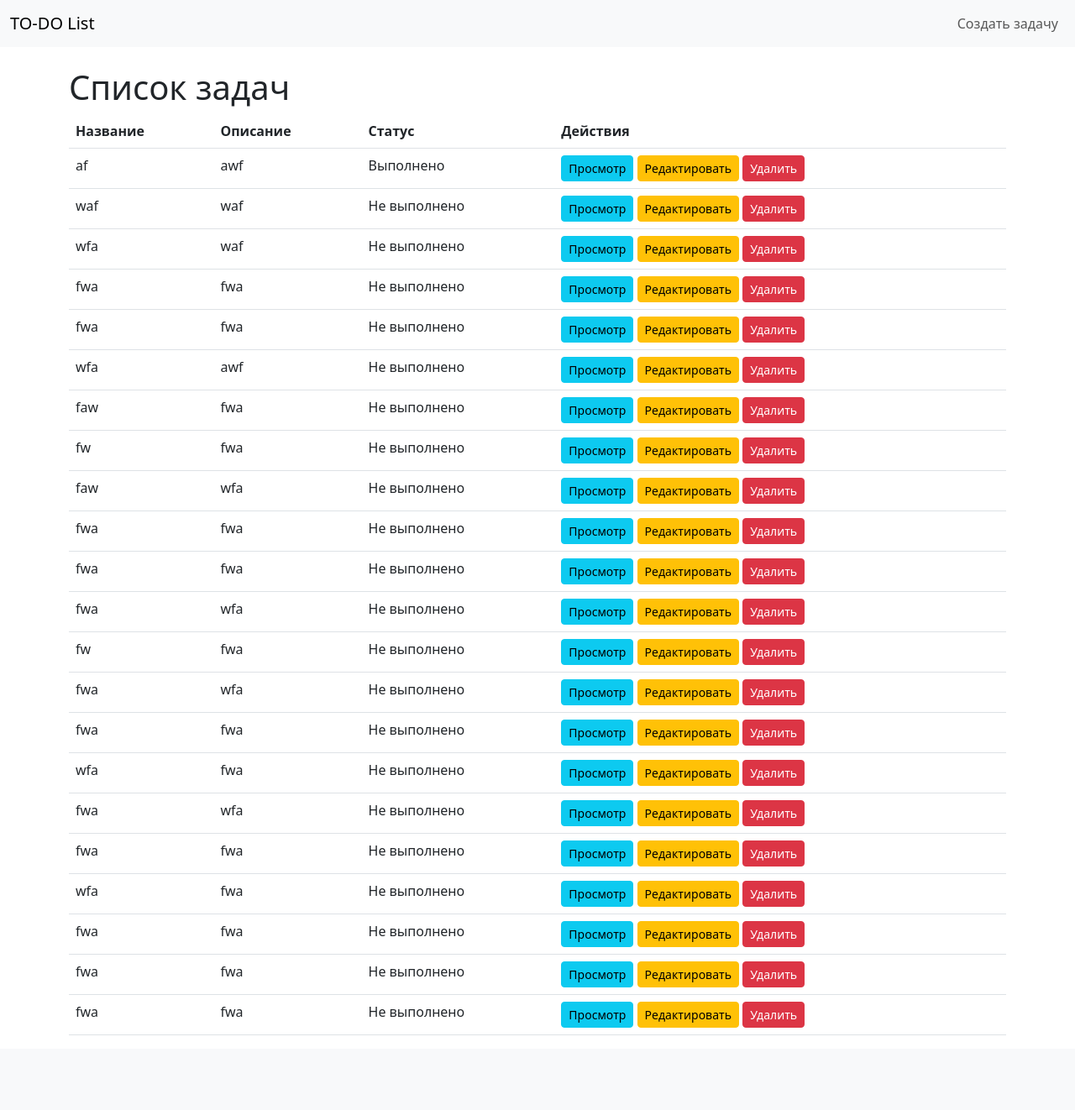
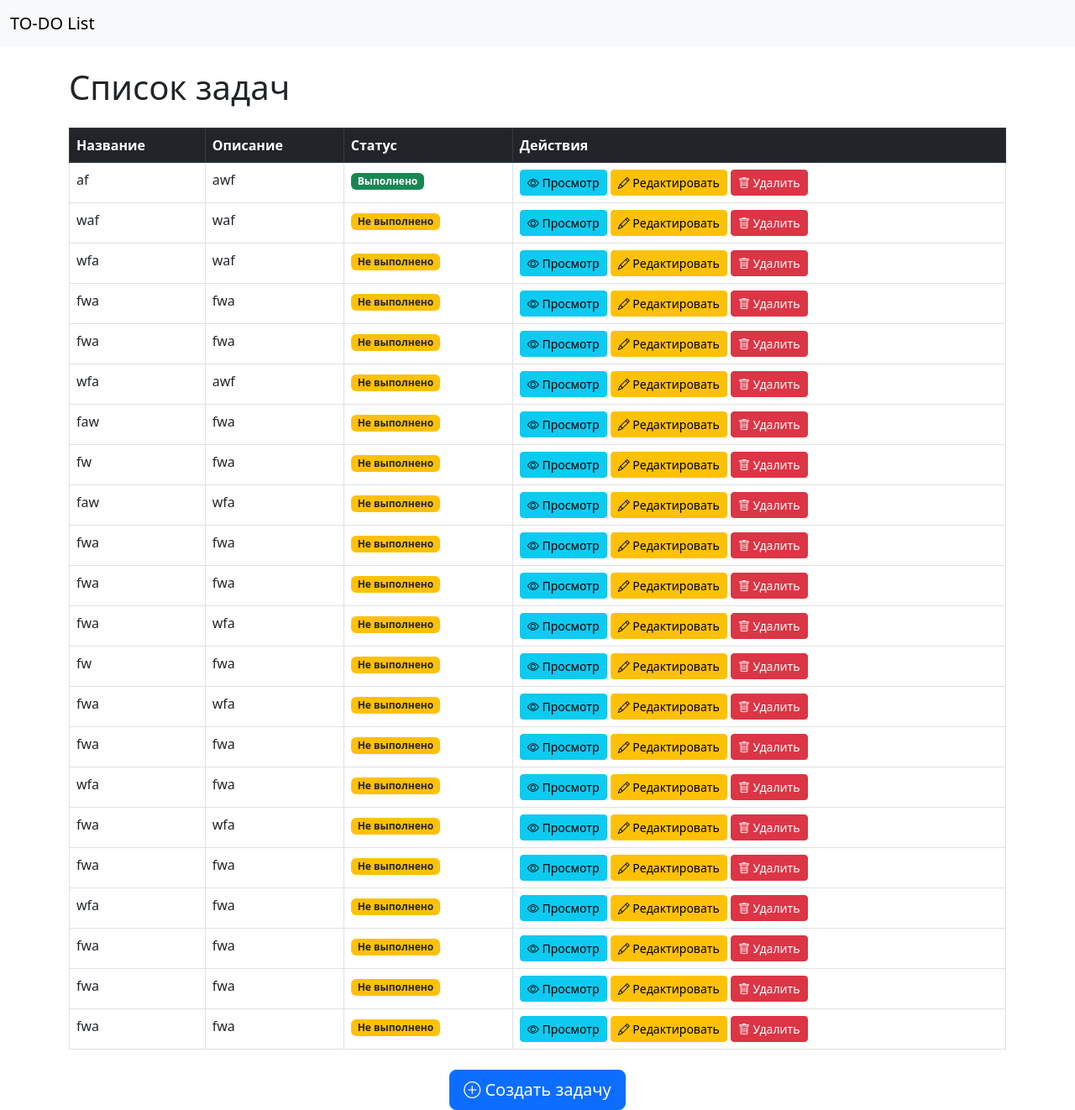
Before and after one commit to kojjadakosti/TO-DO-LIST, a Django app: page / in a window 1280 px wide. Shown: the whole page at 84% size. Before the commit the page ends 1233 px from the top, so only its background shows below. Run offline with Django 4.2, Linux system fonts and the light colour scheme; data comes from the database, SQL or seed files in the repository; both versions use the stored data as it was after the commit.

Commit message:
Доделан основной функционал/Изменен стиль

```diff
--- a/tasks/templates/tasks/base.html
+++ b/tasks/templates/tasks/base.html
@@ -5,14 +5,13 @@
     <meta name="viewport" content="width=device-width, initial-scale=1.0">
     <title>TO-DO List</title>
     <link href="https://cdn.jsdelivr.net/npm/bootstrap@5.3.0/dist/css/bootstrap.min.css" rel="stylesheet">
+    <!-- Подключаем Bootstrap Icons -->
+    <link href="https://cdn.jsdelivr.net/npm/bootstrap-icons@1.10.5/font/bootstrap-icons.css" rel="stylesheet">
 </head>
 <body>
 <nav class="navbar navbar-expand-lg navbar-light bg-light">
     <div class="container-fluid">
         <a class="navbar-brand" href="/">TO-DO List</a>
-        <div class="navbar-nav">
-            <a class="nav-link" href="{% url 'tasks:task_creation' %}">Создать задачу</a>
-        </div>
     </div>
 </nav>
 <div class="container mt-4">
--- a/tasks/templates/tasks/list.html
+++ b/tasks/templates/tasks/list.html
@@ -1,9 +1,11 @@
 {% extends 'tasks/base.html' %}
 
 {% block content %}
-    <h1>Список задач</h1>
-    <table class="table">
-        <thead>
+    <h1 class="mb-4">Список задач</h1>
+
+    <!-- Таблица с задачами -->
+    <table class="table table-hover table-bordered">
+        <thead class="table-dark">
         <tr>
             <th>Название</th>
             <th>Описание</th>
@@ -16,14 +18,37 @@
             <tr>
                 <td>{{ task.task_name }}</td>
                 <td>{{ task.description }}</td>
-                <td>{% if task.is_completed %}Выполнено{% else %}Не выполнено{% endif %}</td>
                 <td>
-                    <a href="/tasks/{{ task.id }}" class="btn btn-info btn-sm">Просмотр</a>
-                    <a href="{% url 'tasks:edit_task' task.id %}" class="btn btn-warning btn-sm">Редактировать</a>
-                    <a href="/tasks/{{ task.id }}/delete" class="btn btn-danger btn-sm">Удалить</a>
+                    {% if task.is_completed %}
+                        <span class="badge bg-success">Выполнено</span>
+                    {% else %}
+                        <span class="badge bg-warning text-dark">Не выполнено</span>
+                    {% endif %}
+                </td>
+                <td>
+                    <a href="{% url 'tasks:details' task.id %}" class="btn btn-info btn-sm">
+                        <i class="bi bi-eye"></i> Просмотр
+                    </a>
+                    <a href="{% url 'tasks:edit' task.id %}" class="btn btn-warning btn-sm">
+                        <i class="bi bi-pencil"></i> Редактировать
+                    </a>
+                    <form method="post" action="{% url 'tasks:delete' task.id %}" style="display: inline;"
+                          onsubmit="return confirm('Вы уверены, что хотите удалить эту задачу?');">
+                        {% csrf_token %}
+                        <button type="submit" class="btn btn-danger btn-sm">
+                            <i class="bi bi-trash"></i> Удалить
+                        </button>
+                    </form>
                 </td>
             </tr>
         {% endfor %}
         </tbody>
     </table>
+
+    <!-- Кнопка "Создать задачу" -->
+    <div class="text-center mt-4">
+        <a href="{% url 'tasks:create' %}" class="btn btn-primary btn-lg">
+            <i class="bi bi-plus-circle"></i> Создать задачу
+        </a>
+    </div>
 {% endblock %}
--- a/tasks/urls.py
+++ b/tasks/urls.py
@@ -1,9 +1,11 @@
 from django.urls import path
 
-from tasks.views import create_task, edit_task
+from tasks.views import create, edit, delete, details
 
 app_name = 'tasks'
 urlpatterns = [
-    path('task_creation/', create_task, name='task_creation'),
-    path('edit_task/<int:task_id>', edit_task, name='edit_task'),
+    path('create_task/', create, name='create'),
+    path('edit_task/<int:task_id>', edit, name='edit'),
+    path('delete_task/<int:task_id>', delete, name='delete'),
+    path('details/<int:task_id>', details, name='details'),
 ]
--- a/tasks/views.py
+++ b/tasks/views.py
@@ -1,4 +1,5 @@
 from django.shortcuts import render, HttpResponseRedirect, reverse, get_object_or_404
+from django.http import HttpResponseNotAllowed
 
 from tasks.forms import TaskCreationForm
 from tasks.models import Task
@@ -10,7 +11,7 @@ def index(request):
     return render(request, 'tasks/list.html', context)
 
 
-def create_task(request):
+def create(request):
     if request.method == 'POST':
         form = TaskCreationForm(request.POST)
         if form.is_valid():
@@ -22,7 +23,7 @@ def create_task(request):
     return render(request, 'tasks/create.html', context)
 
 
-def edit_task(request, task_id):
+def edit(request, task_id):
     task = get_object_or_404(Task, id=task_id)
     if request.method == 'POST':
         form = TaskCreationForm(request.POST, instance=task)
@@ -33,3 +34,16 @@ def edit_task(request, task_id):
         form = TaskCreationForm(instance=task)
     context = {'form': form, 'task': task}
     return render(request, 'tasks/update.html', context)
+
+def delete(request, task_id):
+    if request.method == 'POST':
+        task = get_object_or_404(Task, id=task_id)
+        task.delete()
+        return HttpResponseRedirect(reverse('index'))
+    else:
+        return HttpResponseNotAllowed(['POST'])
+
+def details(request, task_id):
+    task = get_object_or_404(Task, id=task_id)
+    context = {'task': task}
+    return render(request, 'tasks/details.html', context)
```
Also changed, not shown: tasks/templates/tasks/details.html (added, +8 -0 lines), db.sqlite3.
